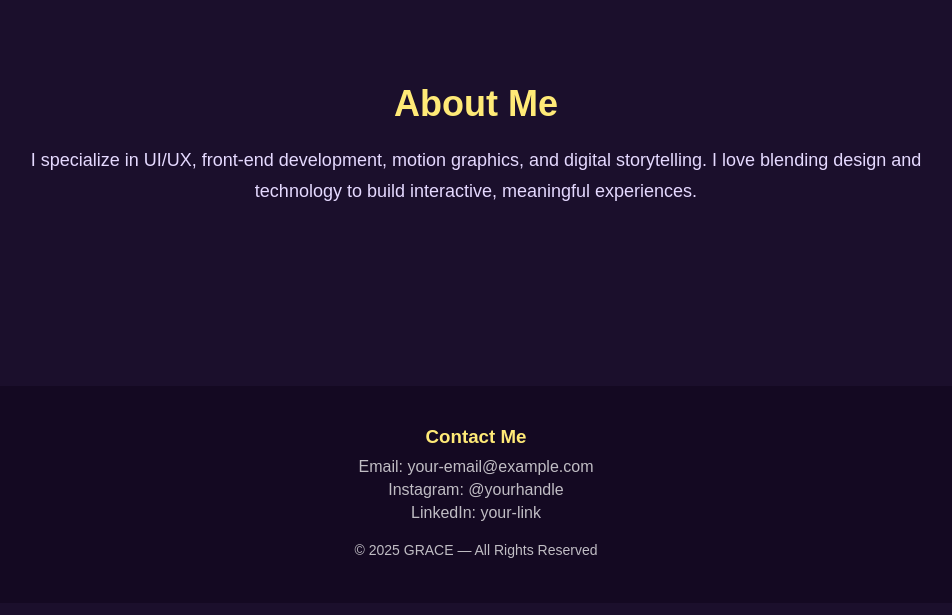
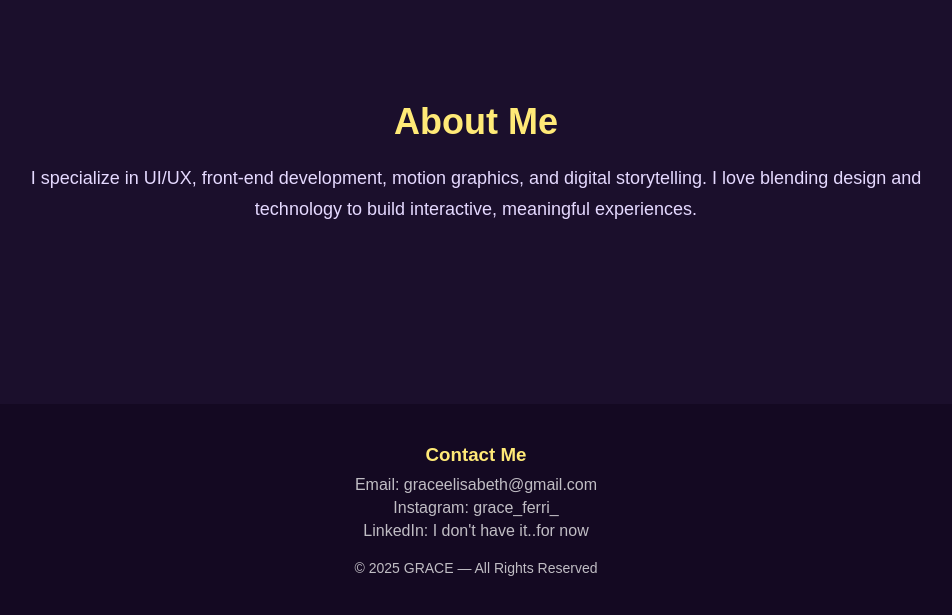
Before and after one commit to graceferri/MYPORTFOLIO, a plain HTML site: page index.html in a window 1280 px wide. Shown: the part 947-1562 px from the top of the page, without its empty margins (164-1116 px from the left). Drawn offline with Linux system fonts and the light colour scheme.

Commit message:
Update index.html

```diff
--- a/index.html
+++ b/index.html
@@ -1,4 +1,4 @@
-<!DOCTYPE html>
+abethf@<!DOCTYPE html>
 <html lang="en">
 <head>
     <meta charset="UTF-8">
@@ -198,9 +198,9 @@
         <h3>Contact Me</h3>
 
         <!-- EDIT YOUR CONTACT INFO -->
-        <p>Email: your-email@example.com</p>
-        <p>Instagram: @yourhandle</p>
-        <p>LinkedIn: your-link</p>
+        <p>Email: graceelisabeth@gmail.com</p>
+        <p>Instagram: grace_ferri_</p>
+        <p>LinkedIn: I don't have it..for now</p>
 
         <p style="margin-top:20px; font-size:14px;">
             © 2025 GRACE — All Rights Reserved
```
